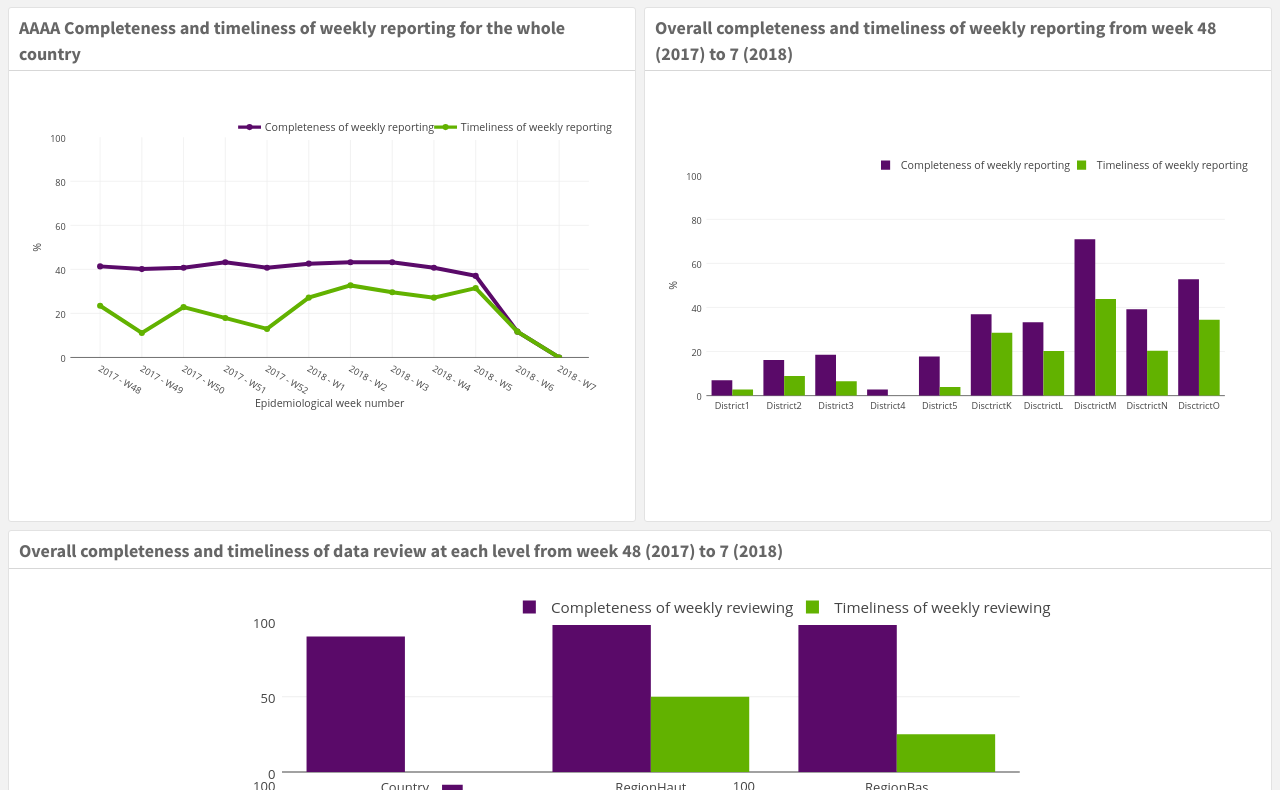
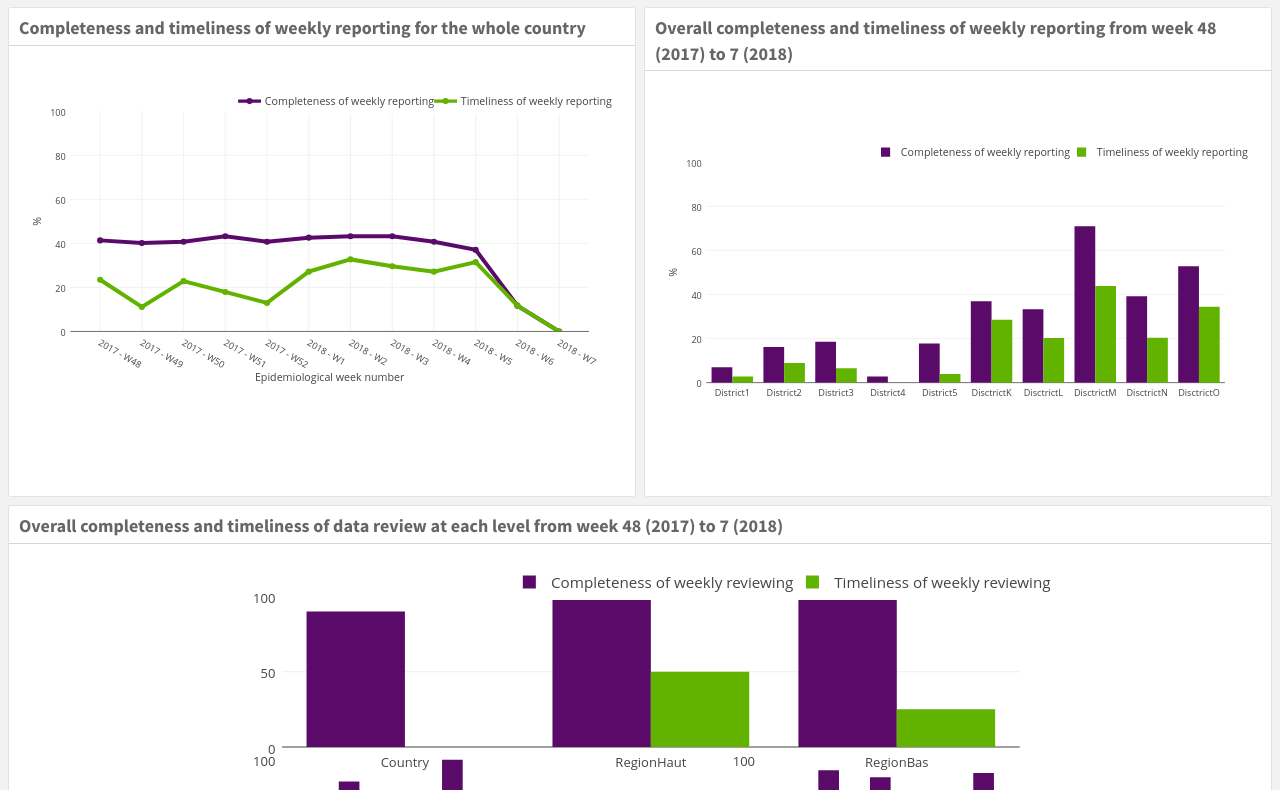
Before and after one commit to Appsilon/dashboard-test, a plain HTML site: page index.html in a window 1280 px wide. Shown: the part 53-843 px from the top of the page. Drawn offline with Linux system fonts and the light colour scheme.

Commit message:
Clean header

```diff
--- a/index.html
+++ b/index.html
@@ -2593,7 +2593,7 @@ window.FlexDashboardComponents.push({
 <div id="row" class="section level2">
 <h2>Row</h2>
 <div id="completeness-and-timeliness-of-weekly-reporting-for-the-whole-country" class="section level3">
-<h3>AAAA Completeness and timeliness of weekly reporting for the whole country</h3>
+<h3>Completeness and timeliness of weekly reporting for the whole country</h3>
 <p><img src="assets/central_plot.svg" alt="Completeness and timeliness of weekly reporting for the whole country"></p>
 </div>
 <div id="overall-completeness-and-timeliness-of-weekly-reporting-from-week-48-2017-to-7-2018" class="section level3">
```
